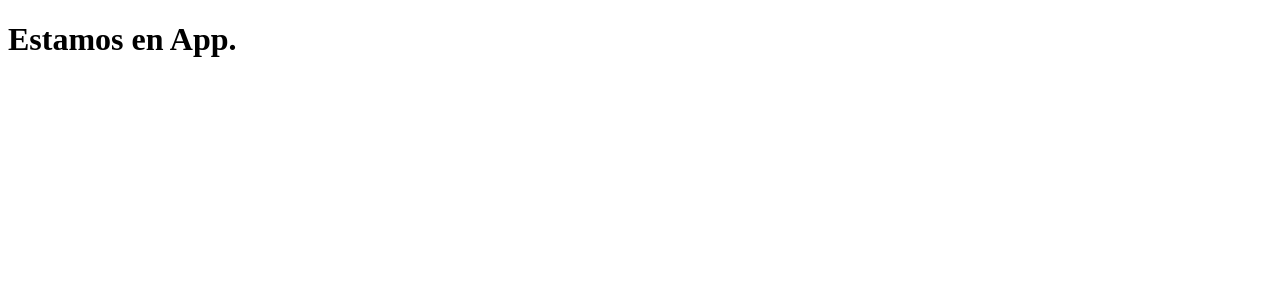
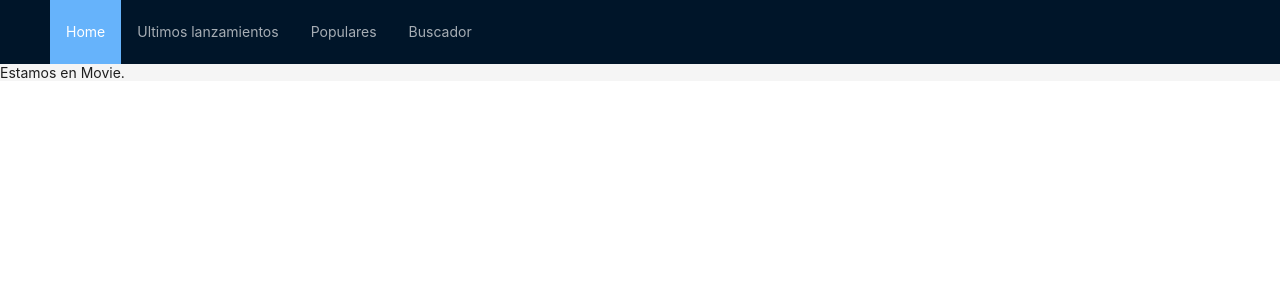
Before and after one commit to m3lb1z/ub-movie-react-demo, a React (Create React App) app: page /movie/1 in a window 1280 px wide. Shown: the top 300 px of the page. Built offline with nearby package versions, Linux system fonts and the light colour scheme.

Commit message:
configurar el componente menu de navegacion

```diff
--- a/src/App.js
+++ b/src/App.js
@@ -1,11 +1,35 @@
-import { Button, ConfigProvider, DatePicker, Space } from "antd";
+import { ConfigProvider, Layout } from "antd";
+import { BrowserRouter, Route, Routes } from "react-router-dom";
+import Home from "./pages/home";
+import NewMovies from "./pages/new-movies";
+import Popular from "./pages/popular";
+import Search from "./pages/search";
+import Movie from "./pages/movie";
+import Error404 from "./pages/error404";
+import MenuTop from "./components/MenuTop";
 
 export default function App() {
+  const { Header, Content } = Layout;
+
   return (
     <ConfigProvider theme={{ token: { colorPrimary: "#66b3fb" } }}>
-      <div>
-        <h1>Estamos en App.</h1>
-      </div>
+      <Layout>
+        <BrowserRouter>
+          <Header>
+            <MenuTop />
+          </Header>
+          <Content>
+            <Routes>
+              <Route path="/" element={<Home />} />
+              <Route path="/new-movies" element={<NewMovies />} />
+              <Route path="/popular" element={<Popular />} />
+              <Route path="/search" element={<Search />} />
+              <Route path="/movie/:id" element={<Movie />} />
+              <Route path="*" element={<Error404 />} />
+            </Routes>
+          </Content>
+        </BrowserRouter>
+      </Layout>
     </ConfigProvider>
   );
 }
--- /dev/null
+++ b/src/components/MenuTop/MenuTop.js
@@ -0,0 +1,51 @@
+import "./MenuTop.scss";
+import { ReactComponent as Logo } from "../../assets/img/logo.svg";
+import { Menu } from "antd";
+import { Link, useNavigate } from "react-router-dom";
+
+const MenuTop = () => {
+  const navegacion = useNavigate();
+
+  const navigateLink = (e) => {
+    navegacion(e.key);
+  };
+
+  const items = [
+    {
+      label: "Home",
+      key: "/home",
+    },
+    {
+      label: "Ultimos lanzamientos",
+      key: "/new-movies",
+    },
+    {
+      label: "Populares",
+      key: "/popular",
+    },
+    {
+      label: "Buscador",
+      key: "/search",
+    },
+  ];
+
+  return (
+    <>
+      <div className="menu-top">
+        {/* <div className="menu-top__logo">
+          <Logo />
+        </div> */}
+        <Menu
+          theme="dark"
+          mode="horizontal"
+          defaultSelectedKeys={["/home"]}
+          onClick={navigateLink}
+          style={{ lineHeight: "64px" }}
+          items={items}
+        />
+      </div>
+    </>
+  );
+};
+
+export default MenuTop;
--- /dev/null
+++ b/src/components/MenuTop/MenuTop.scss
@@ -0,0 +1,13 @@
+
+.menu-top {
+    // display: flex;
+
+    // &__logo {
+    //     display: flex;
+    //     margin-right: 40px;
+
+    //     svg {
+    //         width: 40px;
+    //     }
+    // }
+}
--- /dev/null
+++ b/src/components/MenuTop/index.js
@@ -0,0 +1 @@
+export { default } from "./MenuTop";
--- a/src/index.css
+++ b/src/index.css
@@ -1,9 +1,10 @@
-/* html, body {
+html, body {
   padding: 0;
   margin: 0;
   background: #fff;
 }
 
+/*
 #root {
   padding: 24px;
 } */
--- a/src/pages/error404.js
+++ b/src/pages/error404.js
@@ -1,3 +1,3 @@
-export const Error404 = () => {
+export default function Error404() {
   return "Error 404...";
-};
+}
--- a/src/pages/home.js
+++ b/src/pages/home.js
@@ -1,3 +1,3 @@
-export const Home = () => {
+export default function Home() {
   return "Estamos en home";
-};
+}
--- a/src/pages/movie.js
+++ b/src/pages/movie.js
@@ -1,3 +1,3 @@
-export const Movie = () => {
+export default function Movie() {
   return "Estamos en Movie.";
-};
+}
--- a/src/pages/new-movies.js
+++ b/src/pages/new-movies.js
@@ -1,3 +1,3 @@
-export const NewMovies = () => {
+export default function NewMovies() {
   return "Estamos en New Movies";
-};
+}
--- a/src/pages/popular.js
+++ b/src/pages/popular.js
@@ -1,3 +1,3 @@
-export const Popular = () => {
+export default function Popular() {
   return "Estamos en la pagina Peliculas Popular";
-};
+}
--- a/src/pages/search.js
+++ b/src/pages/search.js
@@ -1,3 +1,3 @@
-export const Search = () => {
+export default function Search() {
   return "Estamos en el buscador de peliculas.";
-};
+}
```
Also changed, not shown: src/assets/img/logo.svg (added).
